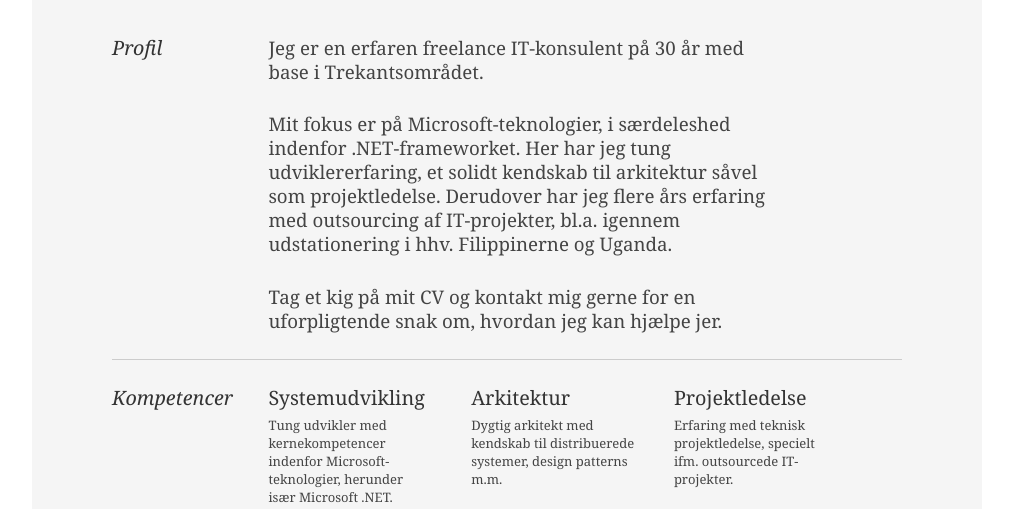
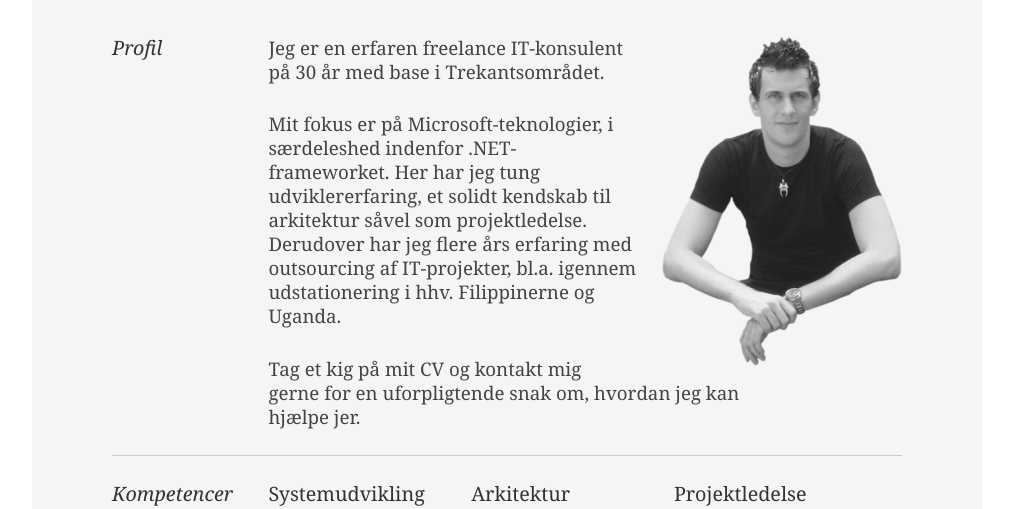
Before and after one commit to stefanlyager/stefanlyager.github.io, a plain HTML site: page index.html in a window 1280 px wide. Shown: the part 237-746 px from the top of the page, without its empty margins (133-1146 px from the left). Drawn offline with nearby package versions, Linux system fonts and the light colour scheme.

Commit message:
Added portrait image.

```diff
--- a/css/resume.css
+++ b/css/resume.css
@@ -36,6 +36,8 @@ p.last { margin-bottom: 0; }
 
 /* //-- section styles -- */
 
+.portrait { float: right; width: 240px; height: 330px; margin-left: 25px; }
+
 a#pdf { display: block; float: left; background: #666; color: white; padding: 6px 50px 6px 12px; margin-bottom: 6px; text-decoration: none;  }
 a#pdf:hover { background: #222; }
 
--- a/index.html
+++ b/index.html
@@ -49,6 +49,7 @@
 									<h2>Profil</h2>
 								</div>
 								<div class="yui-u">
+									<img src="images/portrait_bw.png" alt="Stefan Lyager" class="portrait" />
 									<p class="enlarge">Jeg er en erfaren freelance IT-konsulent på 30 år med base i Trekantsområdet.</p>
 									<p class="enlarge">Mit fokus er på Microsoft-teknologier, i særdeleshed indenfor .NET-frameworket. Her har jeg tung udviklererfaring, et solidt kendskab til arkitektur såvel som projektledelse. Derudover har jeg flere års erfaring med outsourcing af IT-projekter, bl.a. igennem udstationering i hhv. Filippinerne og Uganda.</p>
 									<p class="enlarge last">Tag et kig på mit CV og kontakt mig gerne for en uforpligtende snak om, hvordan jeg kan hjælpe jer.</p>
```
Also changed, not shown: images/portrait_bw.png (added).
